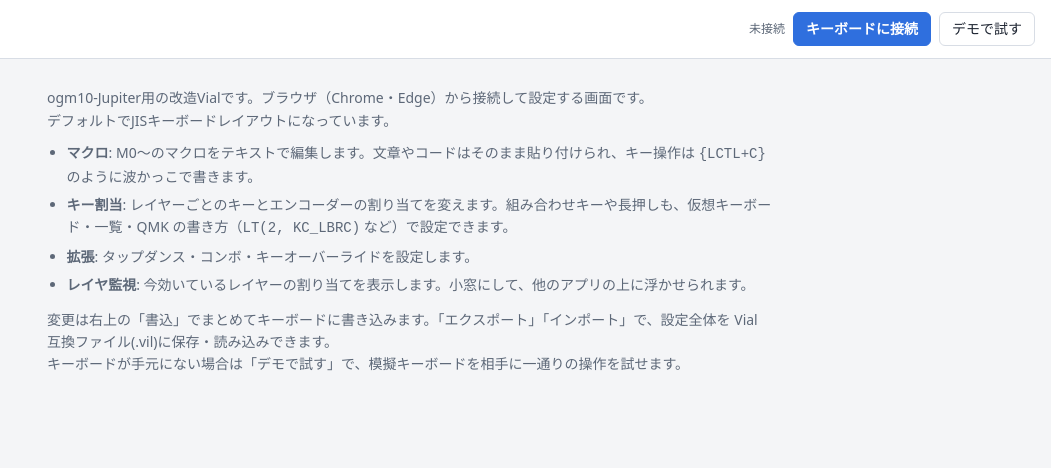
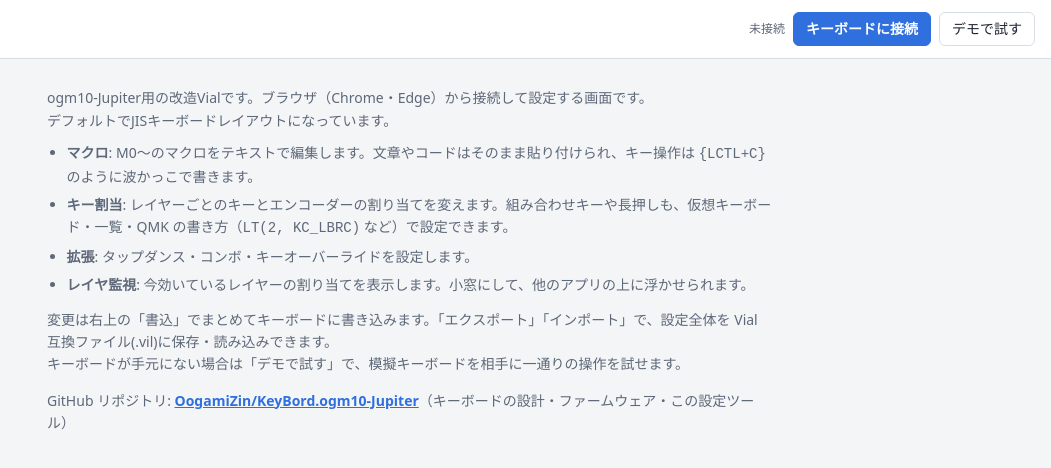
Before and after one commit to OogamiZin/KeyBord-ogm10-Jupiter, a plain HTML site: page docs/index.html in a window 1280 px wide. Shown: the whole page, without its empty margins (229-1280 px from the left). Drawn offline with Linux system fonts and the light colour scheme.

Commit message:
Config tool: link to the GitHub repository on the start screen
Co-Authored-By: Claude Opus 5.5 <noreply@anthropic.com>
Claude-Session: https://claude.ai/code/session_01UKjSLPkYgzcvRUAh6AKyUA

```diff
--- a/docs/index.html
+++ b/docs/index.html
@@ -49,6 +49,8 @@ input[type=text], input[type=number] { font: inherit; color: var(--ink); backgro
 #banner { margin: 12px 16px 0; padding: 10px 12px; border-radius: 8px; background: var(--warn-bg); color: var(--warn); }
 #intro { max-width: 760px; margin: 28px auto; padding: 0 16px; color: var(--sub); }
 #intro p { margin: 0 0 10px; }
+#intro .replink { margin-top: 14px; font-size: 14px; }
+#intro .replink a { color: var(--accent); font-weight: 600; }
 #intro ul { margin: 0 0 12px; padding-left: 1.4em; }
 #intro li { margin: 0 0 6px; }
 #intro b { color: var(--fg, inherit); }
@@ -353,6 +355,7 @@ body.pip .tlist { grid-template-columns: repeat(auto-fill, minmax(210px, 1fr));
     <li><b>レイヤ監視</b>: 今効いているレイヤーの割り当てを表示します。小窓にして、他のアプリの上に浮かせられます。</li>
   </ul>
   <p>変更は右上の「書込」でまとめてキーボードに書き込みます。「エクスポート」「インポート」で、設定全体を Vial 互換ファイル(.vil)に保存・読み込みできます。<br>キーボードが手元にない場合は「デモで試す」で、模擬キーボードを相手に一通りの操作を試せます。</p>
+  <p class="replink">GitHub リポジトリ: <a href="https://github.com/OogamiZin/KeyBord.ogm10-Jupiter" target="_blank" rel="noopener">OogamiZin/KeyBord.ogm10-Jupiter</a>（キーボードの設計・ファームウェア・この設定ツール）</p>
 </div>
 
 <main id="app" hidden>
```
